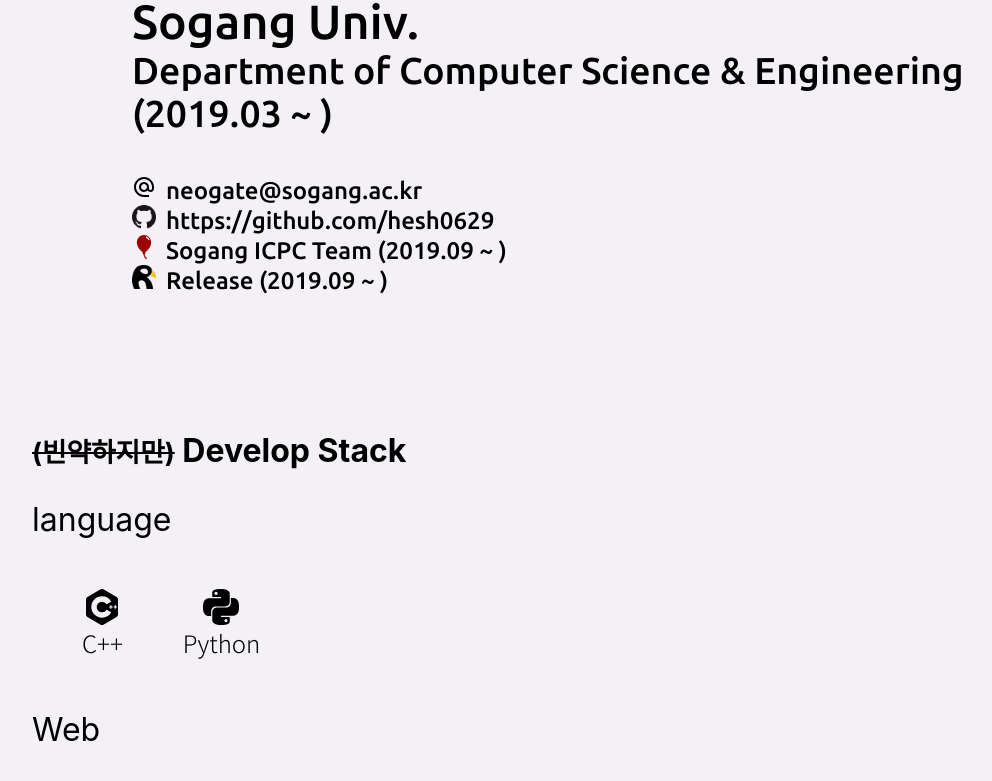
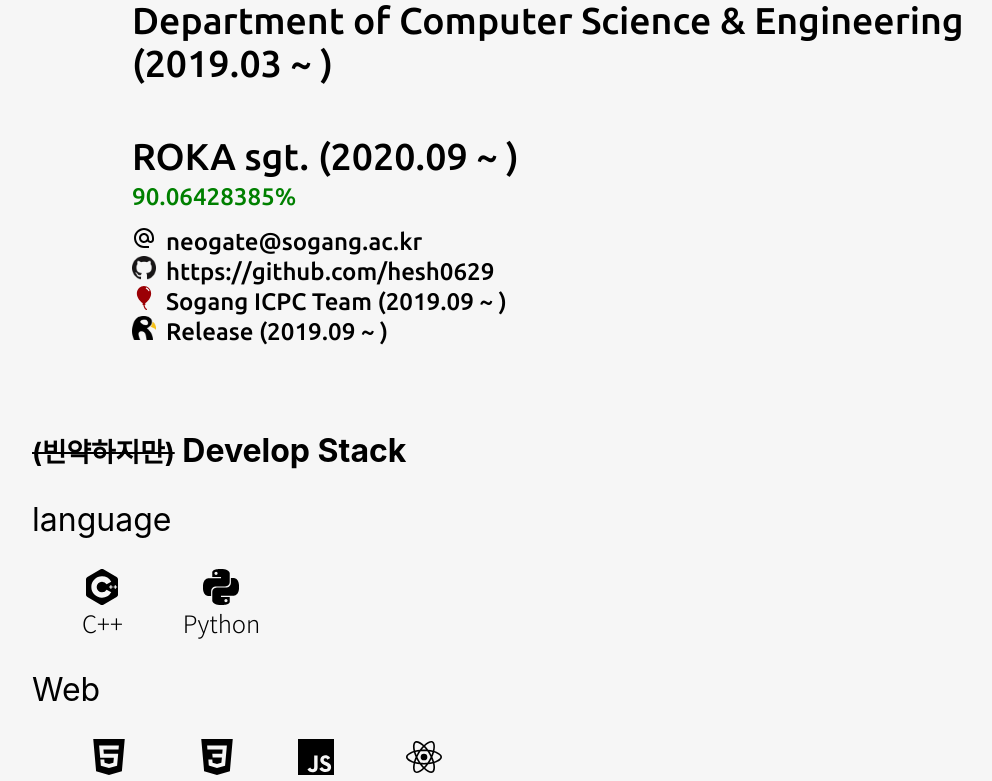
Before and after one commit to Hesh0629/blog_project, a React (Create React App) app in the folder blog/: page / in a window 1280 px wide. Shown: the part 849-1630 px from the top of the page, without its empty margins (68-1060 px from the left). Built offline with nearby package versions, Linux system fonts and the light colour scheme; a web font is replaced by a local one.

Commit message:
add miliday

```diff
--- a/blog/src/App.js
+++ b/blog/src/App.js
@@ -7,4 +7,4 @@
 		</div>
 	);
 };
-export default App;
+export default React.memo(App);
--- a/blog/src/components/home/Contents.js
+++ b/blog/src/components/home/Contents.js
@@ -14,4 +14,4 @@
 		</>
 	);
 };
-export default Contents;
+export default React.memo(Contents);
--- a/blog/src/components/home/Home.js
+++ b/blog/src/components/home/Home.js
@@ -7,4 +7,4 @@
 		</>
 	);
 };
-export default Home;
+export default React.memo(Home);
--- a/blog/src/components/home/Info.js
+++ b/blog/src/components/home/Info.js
@@ -1,15 +1,38 @@
-import React from 'react';
+import React, { useState, useEffect } from 'react';
 import '../style/info.scss';
 import gitHubLogo from './img/GitHub-Mark-64px.png';
 import acmLogo from './img/logo-crimson.svg';
 import releaseLogo from './img/release-black-small.png';
 import { MdOutlineAlternateEmail } from 'react-icons/md';
 const Info = () => {
+	const [miliday, setMili] = useState('');
+	useEffect(() => {
+		const interval = setInterval(function () {
+			var now = new Date();
+			//*주의* 월 인덱스가 0부터 시작
+			var stDate = new Date(2020, 8, 7);
+			var edDate = new Date(2022, 0, 17);
+			var stDateTime = stDate.getTime() / (1000 * 60 * 60 * 24);
+			var edDateTime = edDate.getTime() / (1000 * 60 * 60 * 24);
+			var nowTime = now.getTime() / (1000 * 60 * 60 * 24);
+			var percent = ((nowTime - stDateTime) / (edDateTime - stDateTime)) * 100;
+			percent = percent.toFixed(8);
+			percent += '%';
+			setMili(percent);
+		}, 1000);
+		return () => {
+			clearInterval(interval);
+		};
+	});
 	return (
 		<div class="info">
 			<div class="name">Seonghwan Han</div>
 			<div class="school">Sogang Univ.</div>
 			<div class="dept">Department of Computer Science & Engineering (2019.03 ~ )</div>
+			<div class="miliday">
+				ROKA sgt. (2020.09 ~ )
+				<div class="percent">{miliday}</div>
+			</div>
 			<div>
 				<MdOutlineAlternateEmail style={{ paddingRight: '10px', width: '24px', height: '24px' }} />
 				neogate@sogang.ac.kr
@@ -41,4 +64,4 @@
 		</div>
 	);
 };
-export default Info;
+export default React.memo(Info);
--- a/blog/src/components/style/contents.scss
+++ b/blog/src/components/style/contents.scss
@@ -10,5 +10,5 @@
 	}
 }
 .wrapper {
-
+	background:#F6F6F6;
 }
--- a/blog/src/components/style/devStack.scss
+++ b/blog/src/components/style/devStack.scss
@@ -9,13 +9,17 @@
 	}
 }
 .DevStack{
-	background:#f3f1f5;
+	background:#F6F6F6;
 	padding:30px 100px;
 	animation: smoothAppear 1s;
 }
 .contents{
 	display:flex;
-	padding-left: 20px;
+	padding: 0 20px;
+	font-size: 18pt;
+	font-family: 'Noto Sans KR', sans-serif;
+	opacity: 1;
+	animation: smoothAppear 1s;
 	.cmp{
 		padding:30px;
 		display:flex;
--- a/blog/src/components/style/header.scss
+++ b/blog/src/components/style/header.scss
@@ -13,7 +13,7 @@
 			display: block;
 			position: fixed;
 			top: 0;
-			background: #716f81;
+			background: #8785A2;
 			height: 50px;
 			padding: 5px 0px;
 			width: 100%;
--- a/blog/src/components/style/info.scss
+++ b/blog/src/components/style/info.scss
@@ -17,7 +17,7 @@
 	justify-content: center;
 	height: 550px;
 	padding: 0 200px;
-		background: #f3f1f5;
+	background: #F6F6F6;
 	font-size: 18pt;
 	font-family: 'Ubuntu', sans-serif;
 	opacity: 1;
@@ -27,23 +27,24 @@
 		padding: 10px 0;
 	}
 	.school {
-			display:inline-block;
+		display: inline-block;
 		font-family: 'Ubuntu', sans-serif;
 		font-size: 36pt;
-			width:auto;
-			margin:0;
-			padding:0;
+		width: auto;
+		margin: 0;
+		padding: 0;
 	}
-		.dept{
+	.dept {
 		font-size: 28pt;
-			padding-bottom:40px;
+		padding-bottom: 40px;
+	}
+	.miliday{
+		font-size: 28pt;
+		padding: 10px 0;
+		.percent{
+			font-size: 18pt;
+			color:green;
+			padding: 5px 0;
 		}
 	}
-	.contents {
-		background: #f3f1f5;
-		padding: 20px 200px;
-		font-size: 18pt;
-		font-family: 'Noto Sans KR', sans-serif;
-		opacity: 1;
-		animation: smoothAppear 1s;
 }
--- a/blog/src/components/style/introduce.scss
+++ b/blog/src/components/style/introduce.scss
@@ -16,7 +16,7 @@
 	justify-content: center;
 	height: 550px;
 	padding: 60px 0;
-	background: #f3f1f5;
+	background: #F6F6F6;
 	font-size: 18pt;
 	font-family: 'Noto Sans KR', sans-serif;
 	opacity: 1;
--- a/blog/src/index.js
+++ b/blog/src/index.js
@@ -3,12 +3,9 @@
 import './index.css';
 import App from './App';
 import reportWebVitals from './reportWebVitals';
-import { BrowserRouter } from 'react-router-dom';
 
 ReactDOM.render(
-  <BrowserRouter>
-    <App />
-  </BrowserRouter>,
+    <App />,
   document.getElementById('root')
 );
 
```
Also changed, not shown: blog/src/components/home/History.js (added, +10 -0 lines), 2 other files (tests, documents, lock files or other folders). Lines whose indentation alone changed are shown as unchanged.
